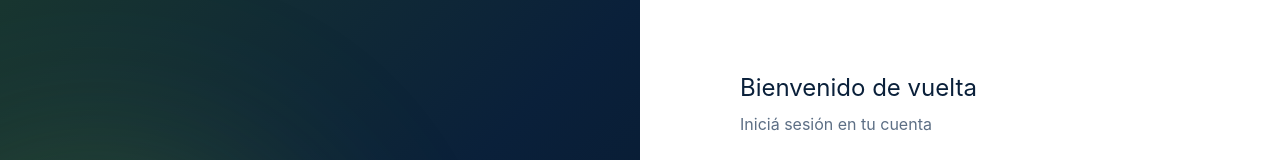
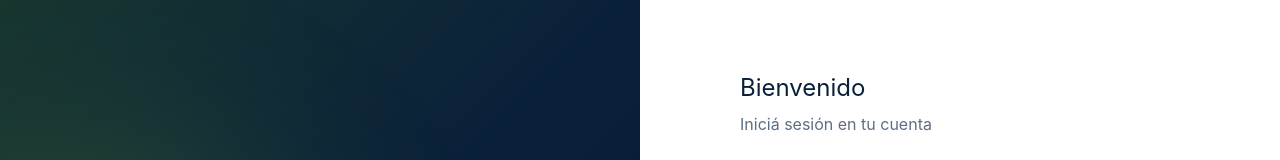
Before and after one commit to MaximoArceci/PyMES-transformacionDigital, a SvelteKit app in the folder frontend/: page /login in a window 1280 px wide. Shown: the part 227-387 px from the top of the page. Built offline with nearby package versions, Linux system fonts and the light colour scheme.

Commit message:
fix text

```diff
--- a/frontend/src/routes/login/+page.svelte
+++ b/frontend/src/routes/login/+page.svelte
@@ -11,7 +11,7 @@
   <section class="auth-form-wrap">
     <form method="POST" use:enhance={() => { submitting = true; return async ({ update }) => { await update(); submitting = false; }; }}>
       <div class="form-brand"><BrandLogo variant="auth" href="/login" /></div>
-      <h1>Bienvenido de vuelta</h1>
+      <h1>Bienvenido</h1>
       <p>Iniciá sesión en tu cuenta</p>
       {#if form?.error}
         <div class="form-error" role="alert">
```
